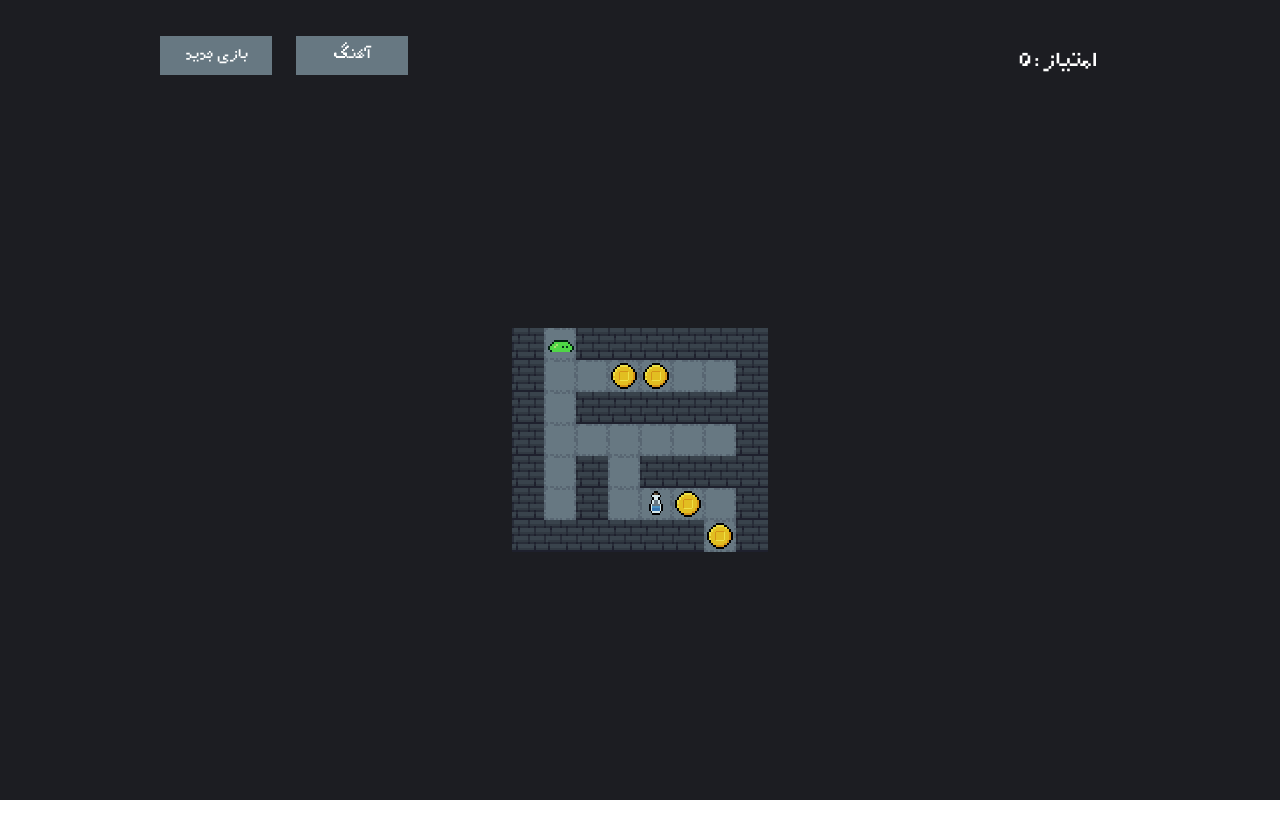
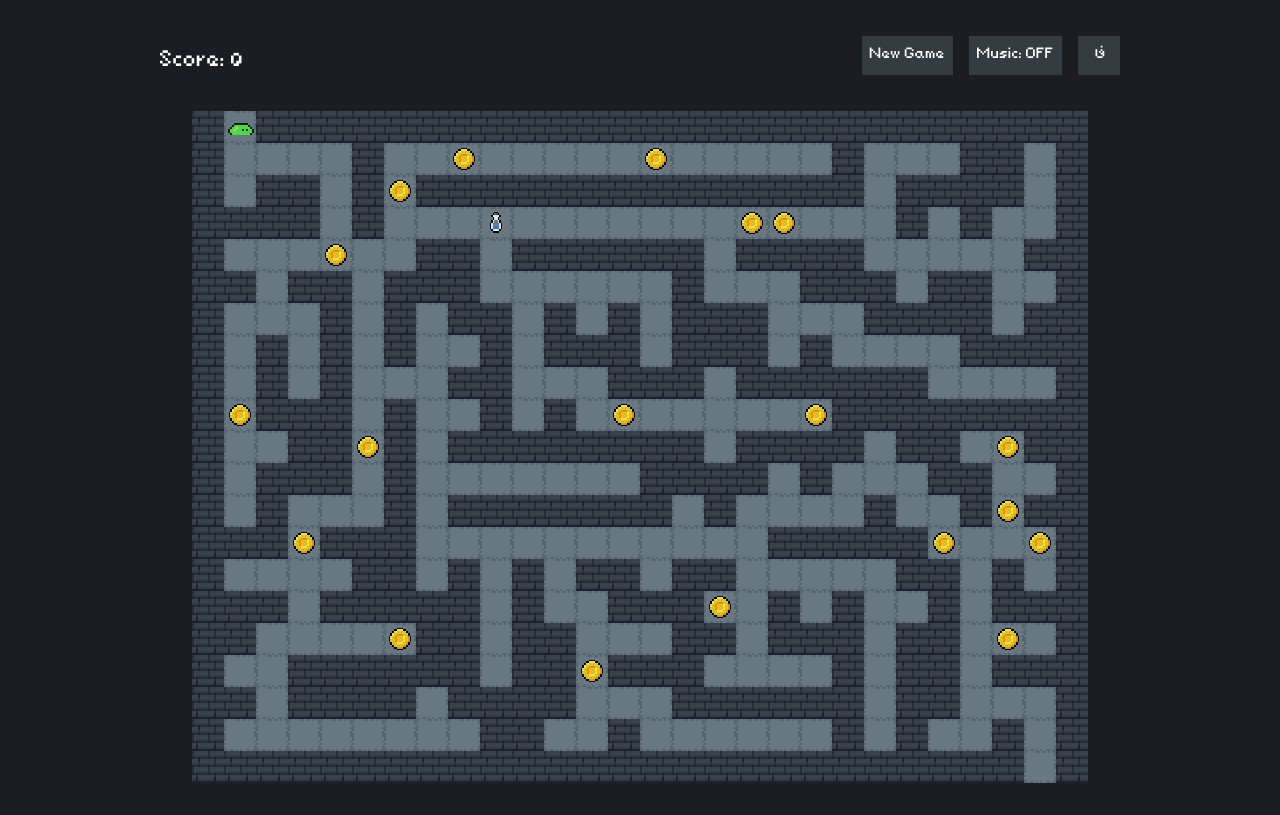
Before and after one commit to ShahriarKh/dunjen, a Next.js app: page / in a window 1280 px wide. Built offline with nearby package versions, Linux system fonts and the light colour scheme; no server answers.

Commit message:
fix audio, maze logic and language

```diff
--- a/app/page.js
+++ b/app/page.js
@@ -6,13 +6,14 @@ import Maze from "@/components/Maze";
 import ModalOverlay from "@/components/ModalOverlay";
 import HelpModal from "@/components/HelpModal";
 import ResultModal from "@/components/ResultModal";
-import { useState, useEffect } from "react";
+import { useState, useEffect, useReducer } from "react";
 import { generateMaze } from "@/utils/generateMaze";
 import Player from "@/components/Player";
 import Item from "@/components/Item";
 import { randomNumber } from "@/utils/shared";
 import { generateItems } from "@/utils/generateItems";
-import { clickSound, coinSound, newGameSound, themeSong, potion2Sound, potionSound } from "@/utils/sfx";
+import { SFX } from "@/utils/sfx";
+import { SCORES } from "@/utils/constanst";
 
 export default function Page() {
   const [showHelp, setShowHelp] = useState(false);
@@ -25,38 +26,25 @@ export default function Page() {
   const [exitPoint, setExitPoint] = useState([0, 0]);
   const [score, setScore] = useState(0);
   const [canPlay, setCanPlay] = useState(false);
-  const [playSong, setPlaySong] = useState(false);
+  const [lang, setLang] = useState("en");
 
-  // themeSong.loop = true;
-  themeSong.volume = 0.1;
-
-  const SCORES = {
-    potion: 50,
-    coin: 20,
-    heart: 10,
-  };
-
-  const SOUNDS = {
-    coin: coinSound,
-    potion: potionSound,
-    heart: potion2Sound,
-  };
+  const forceUpdate = useReducer((x) => x + 1, 0)[1];
 
   function handeNewGame() {
-    newGameSound.play();
+    SFX.newGame.play();
     setScore(0);
     setShowResult(false);
     setCanPlay(true);
 
-    let MAZE_WIDTH = randomNumber(4, 6);
-    let MAZE_HEIGHT = randomNumber(4, 6);
+    let mazeWidth = randomNumber(4, 30);
+    let mazeHeight = randomNumber(4, 30);
 
-    let newMaze = generateMaze(MAZE_WIDTH, MAZE_HEIGHT);
-    let newItems = generateItems(MAZE_WIDTH, MAZE_HEIGHT, newMaze);
+    let newMaze = generateMaze(mazeWidth, mazeHeight);
+    let newItems = generateItems(mazeWidth, mazeHeight, newMaze);
 
     setMaze(newMaze);
     setItems(newItems);
-    setExitPoint([newMaze[MAZE_HEIGHT - 1].indexOf("p"), MAZE_HEIGHT - 1]);
+    setExitPoint([newMaze[mazeHeight - 1].indexOf("p"), mazeHeight - 1]);
     setPlayerPosition([newMaze[0].indexOf("p"), 0]);
   }
 
@@ -66,16 +54,13 @@ export default function Page() {
   }
 
   function toggleSong() {
-    setPlaySong(!playSong);
+    SFX.theme.playing() ? SFX.theme.pause() : SFX.theme.play();
+    forceUpdate();
   }
 
-  useEffect(() => {
-    if (!playSong) {
-      themeSong.pause();
-      return;
-    }
-    themeSong.play();
-  }, [playSong]);
+  function toggleLang() {
+    lang === "en" ? setLang("fa") : setLang("en");
+  }
 
   useEffect(() => {
     const [x, y] = playerPosition;
@@ -83,7 +68,7 @@ export default function Page() {
     let touchedItem = items.find((item) => item.x == x && item.y == y);
     if (touchedItem) {
       setScore((score) => score + SCORES[touchedItem.name]);
-      SOUNDS[touchedItem.name].play();
+      SFX[touchedItem.name].play();
       let removedItems = items.filter((item) => item != touchedItem);
       setItems(removedItems);
     }
@@ -103,8 +88,7 @@ export default function Page() {
     e.preventDefault();
     if (canPlay) {
       const [x, y] = playerPosition;
-      clickSound.volume = 0.1;
-      clickSound.play();
+      SFX.click.play();
 
       if ((e.code === "ArrowUp" || e.code === "KeyW") && maze[y - 1][x] === "p") {
         setPlayerPosition([x, y - 1]);
@@ -125,7 +109,15 @@ export default function Page() {
 
   return (
     <div className={css.app}>
-      <HUD openHelp={() => setShowHelp(true)} newGame={handeNewGame} score={score} toggleSong={toggleSong} />
+      <HUD
+        openHelp={() => setShowHelp(true)}
+        newGame={handeNewGame}
+        score={score}
+        toggleSong={toggleSong}
+        songIsPlaying={SFX.theme.playing()}
+        lang={lang}
+        toggleLang={toggleLang}
+      />
       <Maze handleMove={handleMove} maze={maze}>
         <Player position={playerPosition} face={playerFace} />
         {items?.map((item) => {
@@ -139,8 +131,8 @@ export default function Page() {
             setShowResult(false);
           }}
         >
-          {showHelp && <HelpModal />}
-          {showResult && <ResultModal button={handleModalNewGame} score={score} />}
+          {/* {showHelp && <HelpModal />} */}
+          {showResult && <ResultModal button={handleModalNewGame} score={score} lang={lang} />}
         </ModalOverlay>
       )}
     </div>
--- a/components/Button.module.scss
+++ b/components/Button.module.scss
@@ -5,8 +5,9 @@
   padding: 0 8px 8px;
   cursor: pointer;
   text-align: center;
-  width: 112px;
-  background-color: #677882;
+  width: max-content;
+  min-width: 1.5rem;
+  background-color: #353c41;
   color: white;
 
   &:hover {
--- a/components/HUD.jsx
+++ b/components/HUD.jsx
@@ -1,14 +1,27 @@
 import Button from "./Button";
 import css from "./HUD.module.scss";
 
-export default function HUD({ openHelp, newGame, score, toggleSong }) {
+export default function HUD({ songIsPlaying, newGame, score, toggleSong, lang, toggleLang }) {
   return (
-    <div className={css.hud}>
-      <Button label={"بازی جدید"} onClick={newGame} />
-      {/* <Button label={"راهنما"} onClick={openHelp} /> */}
-      <Button label={"آهنگ"} onClick={toggleSong} />
-      <span></span>
-      <div>امتیاز: {score}</div>
+    <div
+      className={css.hud}
+      style={{
+        direction: lang == "en" ? "ltr" : "rtl",
+      }}
+    >
+      <div>
+        {lang === "en" ? "Score" : "امتیاز"}: {score}
+      </div>
+      <div>
+        <Button label={lang === "en" ? "New Game" : "بازی جدید"} onClick={newGame} />
+        <Button
+          label={
+            songIsPlaying ? (lang === "en" ? "Music: ON" : "آهنگ: روشن") : lang === "en" ? "Music: OFF" : "آهنگ: خاموش"
+          }
+          onClick={toggleSong}
+        />
+        <Button label={lang === "en" ? "فا" : "EN"} onClick={toggleLang} />
+      </div>
     </div>
   );
 }
--- a/components/HUD.module.scss
+++ b/components/HUD.module.scss
@@ -1,10 +1,16 @@
 .hud {
-  display: grid;
-  grid-template-columns: auto auto 1fr auto auto;
+  display: flex;
+  grid-template-columns: auto 1fr auto auto auto;
   align-items: center;
   justify-content: center;
   gap: 24px;
   color: white;
   width: calc(80vw - 64px);
   font-size: 1.5rem;
+  justify-content: space-between;
+
+  div {
+    display: flex;
+    gap: 16px;
+  }
 }
--- a/components/ResultModal.jsx
+++ b/components/ResultModal.jsx
@@ -1,11 +1,16 @@
 import Button from "./Button";
 import css from "./ResultModal.module.scss";
 
-export default function ResultModal({ button, score }) {
+export default function ResultModal({ button, score, lang }) {
   return (
-    <div className={css.modal}>
-      {score} امتیاز!
-      <Button label="بازی جدید" onClick={button} />
+    <div
+      className={css.modal}
+      style={{
+        direction: lang == "en" ? "ltr" : "rtl",
+      }}
+    >
+      {score} {lang === "en" ? "points!" : "امتیاز!"}
+      <Button label={lang === "en" ? "New Game" : "بازی جدید"} onClick={button} />
     </div>
   );
 }
--- a/package.json
+++ b/package.json
@@ -9,6 +9,7 @@
     "lint": "next lint"
   },
   "dependencies": {
+    "howler": "^2.2.3",
     "next": "13.4.6",
     "react": "18.2.0",
     "react-dom": "18.2.0",
--- /dev/null
+++ b/utils/constanst.js
@@ -0,0 +1,5 @@
+export const SCORES = {
+  potion: 50,
+  coin: 20,
+  heart: 10,
+};
--- a/utils/generateItems.js
+++ b/utils/generateItems.js
@@ -1,19 +1,27 @@
 import { randomNumber } from "./shared";
 
-export function generateItems(MAZE_WIDTH, MAZE_HEIGHT, newMaze) {
+export function generateItems(mazeWidth, mazeHeight, newMaze) {
   let generatedItems = [];
+  let paths = newMaze.flat().filter((cell) => cell == "p").length;
+
+  // sum of random generated items should add up to number of path cells at max.
+  let totalCoins = randomNumber(0, paths * 0.1);
+  let totalPotions = randomNumber(0, Math.min(paths - totalCoins, 2));
+  let totalHearts = randomNumber(0, Math.min(paths - totalCoins - totalPotions, 2));
+
   const randomItems = {
-    potion: randomNumber(0, 2),
-    coin: randomNumber(1, 6),
-    heart: randomNumber(0, 2),
+    potion: totalPotions,
+    coin: totalCoins,
+    heart: totalHearts,
   };
+
   Object.entries(randomItems).map((item) => {
     for (let i = 0; i < item[1]; i++) {
       let x = 0;
       let y = 0;
       while (newMaze[y][x] == "w" || generatedItems.some((item) => (item.x == x) & (item.y == y))) {
-        x = randomNumber(1, MAZE_WIDTH - 1);
-        y = randomNumber(1, MAZE_HEIGHT - 1);
+        x = randomNumber(1, mazeWidth - 1);
+        y = randomNumber(1, mazeHeight - 1);
       }
       generatedItems.push({ x: x, y: y, name: item[0] });
     }
--- a/utils/sfx.js
+++ b/utils/sfx.js
@@ -1,7 +1,20 @@
-export const coinSound = new Audio("../sfx/coin.wav");
-export const themeSong = new Audio("../sfx/song2.mp3");
-export const clickSound = new Audio("../sfx/clicking.mp3");
-export const newGameSound = new Audio("../sfx/newgame.mp3");
-export const potionSound = new Audio("../sfx/potion.mp3");
-export const potion2Sound = new Audio("../sfx/potion2.mp3");
-export const winSong = new Audio("../sfx/win.mp3");
+"use client";
+import { Howl } from "howler";
+
+const coinSound = new Howl({ src: ["../sfx/coin.wav"] });
+const themeSong = new Howl({ src: ["../sfx/song2.mp3"], loop: true, volume: 0.1 });
+const clickSound = new Howl({ src: ["../sfx/clicking.mp3"], volume: 0.1 });
+const newGameSound = new Howl({ src: ["../sfx/newgame.mp3"] });
+const potionSound = new Howl({ src: ["../sfx/potion.mp3"] });
+const potion2Sound = new Howl({ src: ["../sfx/potion2.mp3"] });
+const winSong = new Howl({ src: ["../sfx/win.mp3"] });
+
+export const SFX = {
+  coin: coinSound,
+  potion: potionSound,
+  heart: potion2Sound,
+  win: winSong,
+  theme: themeSong,
+  click: clickSound,
+  newGame: newGameSound,
+};
```
Also changed, not shown: 1 other file (tests, documents, lock files or other folders).
